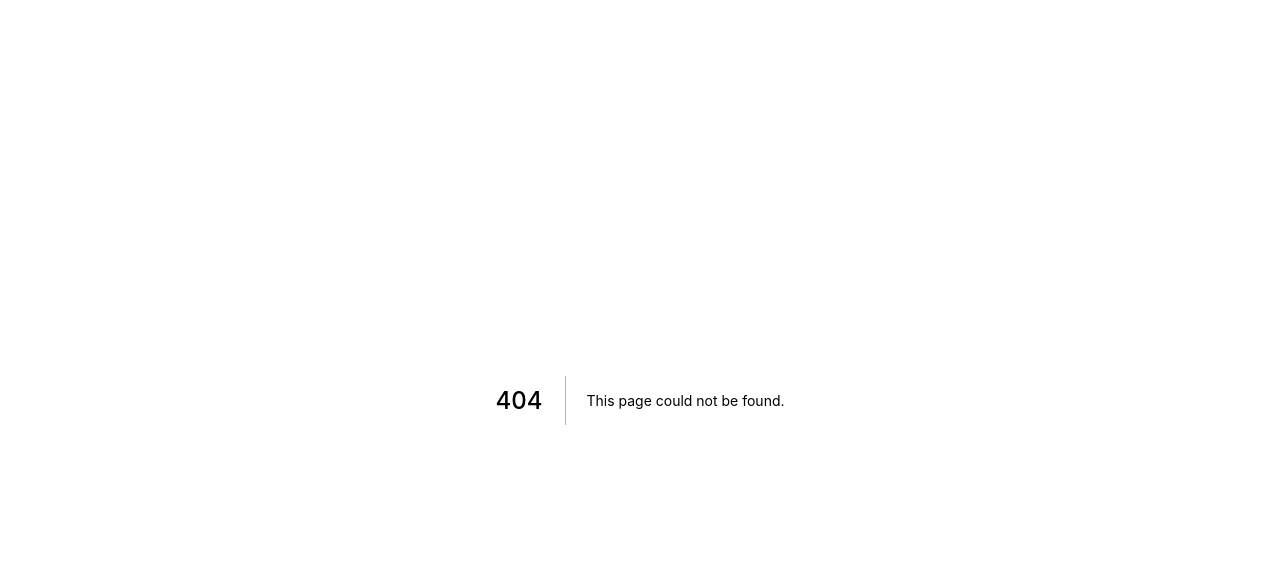
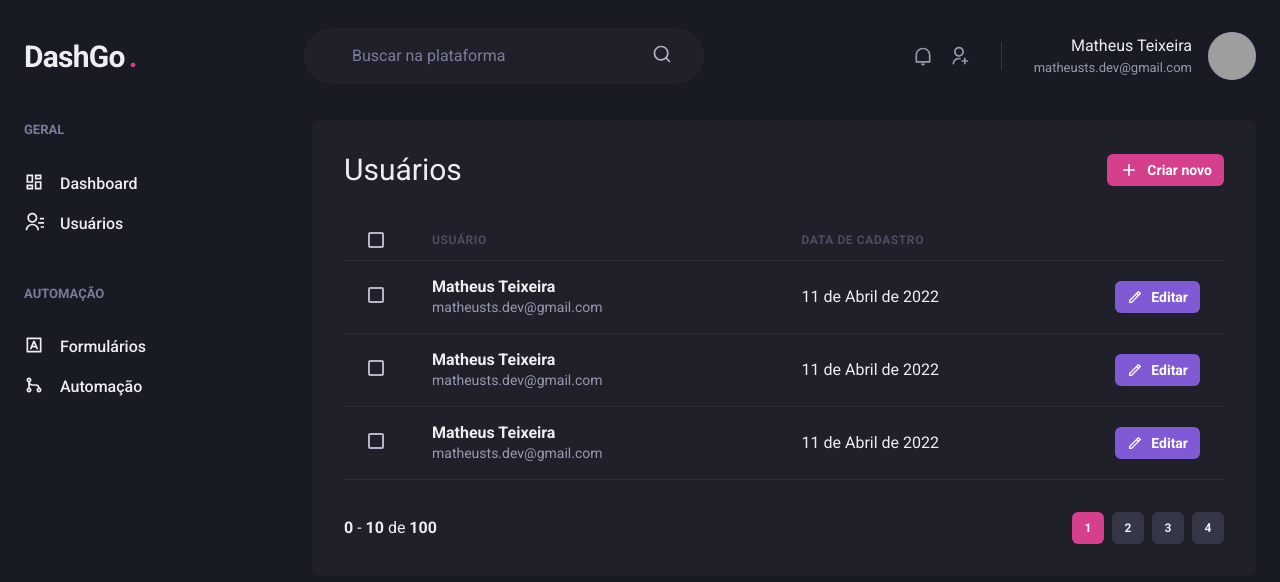
Before and after one commit to matheustsdev/dashgo, a Next.js app: page /users in a window 1280 px wide. Before the commit this address had no page. Shown: the top 582 px of the page. Built offline with nearby package versions, Linux system fonts and the light colour scheme; grey boxes are pictures that could not be loaded.

Commit message:
Dashboard page with charts, pagination component in users page

```diff
--- a/package.json
+++ b/package.json
@@ -13,9 +13,11 @@
     "@chakra-ui/react": "^1.8.8",
     "@emotion/react": "^11.9.0",
     "@emotion/styled": "^11.8.1",
+    "apexcharts": "^3.35.0",
     "framer-motion": "^6.2.9",
     "next": "12.1.4",
     "react": "18.0.0",
+    "react-apexcharts": "^1.4.0",
     "react-dom": "18.0.0",
     "react-icons": "^4.3.1"
   },
--- /dev/null
+++ b/src/components/Pagination.tsx
@@ -0,0 +1,66 @@
+import { Box, Button, HStack, Stack } from "@chakra-ui/react";
+import { cursorTo } from "readline";
+
+export function Pagination() {
+  return (
+    <Stack
+      direction="row"
+      mt="8"
+      justifyContent="space-between"
+      alignItems="center"
+      spacing="6"
+    >
+      <Box>
+        <strong>0</strong> - <strong>10</strong> de <strong>100</strong>
+      </Box>
+      <HStack spacing="2">
+        <Button
+          size="sm"
+          fontSize="xs"
+          width="4"
+          colorScheme="pink"
+          disabled
+          _disabled={{
+            bgColor: "pink.500",
+            cursor: "default",
+          }}
+        >
+          1
+        </Button>
+        <Button
+          size="sm"
+          fontSize="xs"
+          width="4"
+          bg="gray.700"
+          _hover={{
+            bg: "gray.500",
+          }}
+        >
+          2
+        </Button>
+        <Button
+          size="sm"
+          fontSize="xs"
+          width="4"
+          bg="gray.700"
+          _hover={{
+            bg: "gray.500",
+          }}
+        >
+          3
+        </Button>
+        <Button
+          size="sm"
+          fontSize="xs"
+          width="4"
+          bg="gray.700"
+          _hover={{
+            bg: "gray.500",
+          }}
+        >
+          4
+        </Button>
+      </HStack>
+    </Stack>
+  );
+}
--- /dev/null
+++ b/src/pages/users/index.tsx
@@ -0,0 +1,138 @@
+import {
+  Box,
+  Button,
+  Checkbox,
+  Flex,
+  Heading,
+  Icon,
+  Table,
+  Tbody,
+  Td,
+  Text,
+  Th,
+  Thead,
+  Tr,
+} from "@chakra-ui/react";
+import { Header } from "../../components/Header";
+import { Sidebar } from "../../components/Sidebar";
+import { RiAddLine, RiPencilLine } from "react-icons/ri";
+import { Pagination } from "../../components/Pagination";
+
+export default function UserList() {
+  return (
+    <Box>
+      <Header />
+      <Flex w="100%" my="6" maxW="1480" mx="auto" px="6">
+        <Sidebar />
+
+        <Box flex="1" borderRadius={8} bg="gray.800" p="8">
+          <Flex mb="8" justifyContent="space-between" align="center">
+            <Heading size="lg" fontWeight="normal">
+              Usuários
+            </Heading>
+            <Button
+              as="a"
+              size="sm"
+              fontSize="sm"
+              colorScheme="pink"
+              leftIcon={<Icon as={RiAddLine} fontSize="20" />}
+            >
+              Criar novo
+            </Button>
+          </Flex>
+
+          <Table colorScheme="whiteAlpha">
+            <Thead>
+              <Tr>
+                <Th px="6" color="gray.300" w="8">
+                  <Checkbox colorScheme="pink" />
+                </Th>
+                <Th>Usuário</Th>
+                <Th>Data de cadastro</Th>
+                <Th w="8"></Th>
+              </Tr>
+            </Thead>
+            <Tbody>
+              <Tr>
+                <Td px="6">
+                  <Checkbox colorScheme="pink" />
+                </Td>
+                <Td>
+                  <Box>
+                    <Text fontWeight="bold">Matheus Teixeira</Text>
+                    <Text fontSize="sm" color="gray.300">
+                      matheusts.dev@gmail.com
+                    </Text>
+                  </Box>
+                </Td>
+                <Td>11 de Abril de 2022</Td>
+                <Td>
+                  <Button
+                    as="a"
+                    size="sm"
+                    fontSize="sm"
+                    colorScheme="purple"
+                    leftIcon={<Icon as={RiPencilLine} fontSize="16" />}
+                  >
+                    Editar
+                  </Button>
+                </Td>
+              </Tr>
+              <Tr>
+                <Td px="6">
+                  <Checkbox colorScheme="pink" />
+                </Td>
+                <Td>
+                  <Box>
+                    <Text fontWeight="bold">Matheus Teixeira</Text>
+                    <Text fontSize="sm" color="gray.300">
+                      matheusts.dev@gmail.com
+                    </Text>
+                  </Box>
+                </Td>
+                <Td>11 de Abril de 2022</Td>
+                <Td>
+                  <Button
+                    as="a"
+                    size="sm"
+                    fontSize="sm"
+                    colorScheme="purple"
+                    leftIcon={<Icon as={RiPencilLine} fontSize="16" />}
+                  >
+                    Editar
+                  </Button>
+                </Td>
+              </Tr>
+              <Tr>
+                <Td px="6">
+                  <Checkbox colorScheme="pink" />
+                </Td>
+                <Td>
+                  <Box>
+                    <Text fontWeight="bold">Matheus Teixeira</Text>
+                    <Text fontSize="sm" color="gray.300">
+                      matheusts.dev@gmail.com
+                    </Text>
+                  </Box>
+                </Td>
+                <Td>11 de Abril de 2022</Td>
+                <Td>
+                  <Button
+                    as="a"
+                    size="sm"
+                    fontSize="sm"
+                    colorScheme="purple"
+                    leftIcon={<Icon as={RiPencilLine} fontSize="16" />}
+                  >
+                    Editar
+                  </Button>
+                </Td>
+              </Tr>
+            </Tbody>
+          </Table>
+          <Pagination />
+        </Box>
+      </Flex>
+    </Box>
+  );
+}
```
Also changed, not shown: src/pages/dashboard.tsx (+77 -1 lines), 1 other file (tests, documents, lock files or other folders).
